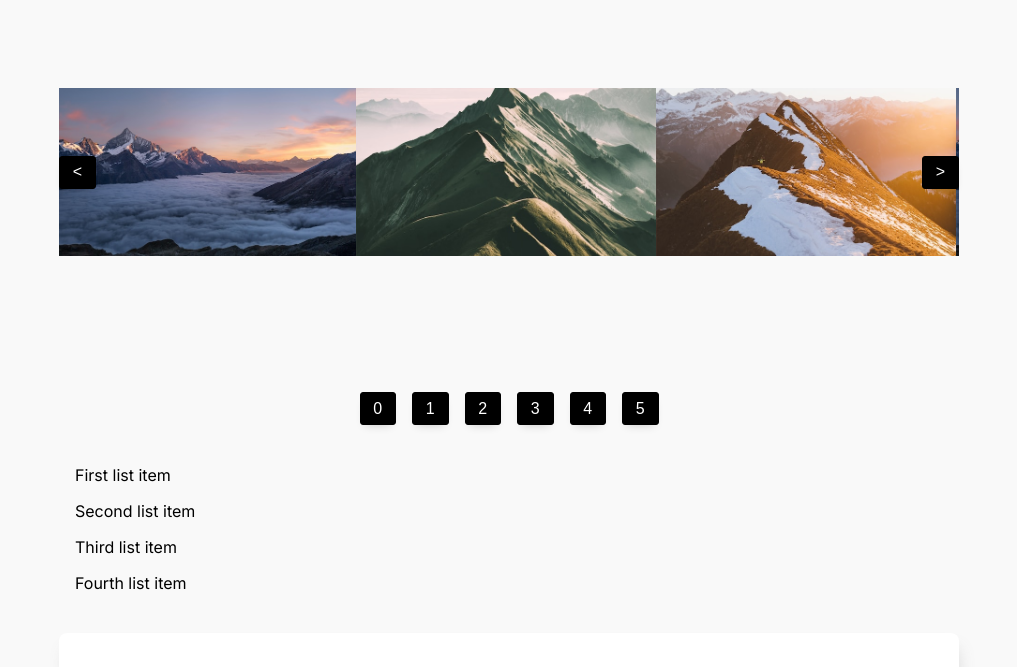
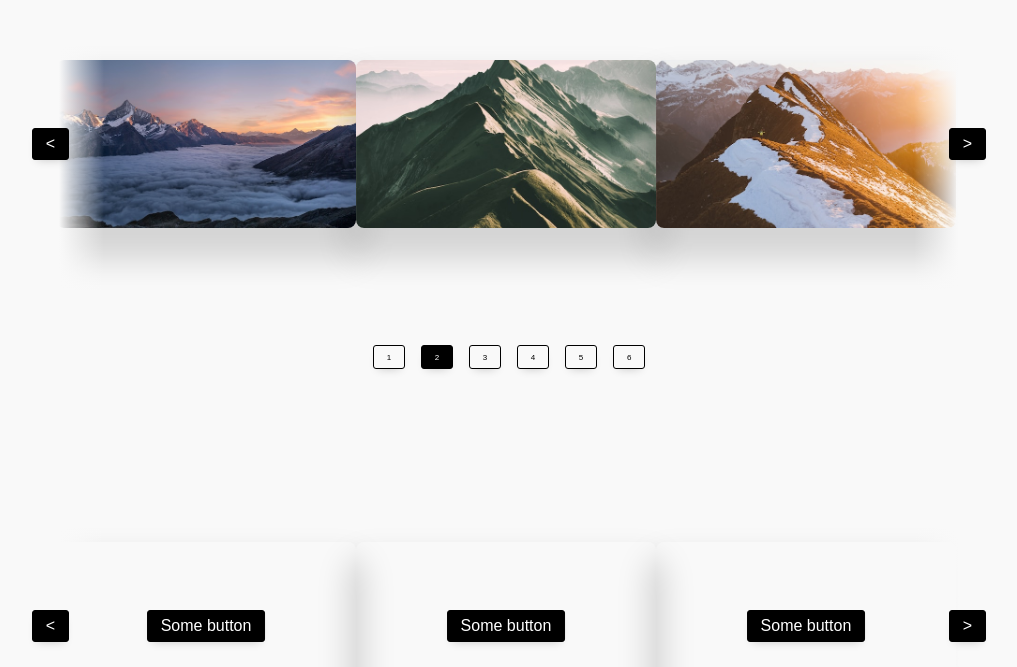
Before and after one commit to cristian-albu/acj-v2, a Next.js app: page /stylesheet in a window 1280 px wide. Shown: the part 129-796 px from the top of the page, without its empty margins (131-1148 px from the left). Built offline with nearby package versions, Linux system fonts and the light colour scheme.

Commit message:
final slider

```diff
--- /dev/null
+++ b/shared/components/presentation/PresentationItem.tsx
@@ -0,0 +1,52 @@
+"use client";
+import Image from "next/image";
+import styles from "./presentation.module.scss";
+import { TImage, TPresentationItem } from "./types";
+/**
+ * PresentationItem
+ *  - Can be either an image or a component
+ * - If it is an image, it will be rendered as an image
+ * - If it is a component, it will be rendered as a component
+ * @param {TPresentationItem} props
+ * @returns {React.FC<TPresentationItem>}
+ * @example
+ * <PresentationItem item={item} type={type} index={index} eventHandlers={eventHandlers} className={styles.presItem} />
+ */
+export const PresentationItem: React.FC<TPresentationItem> = ({
+    item,
+    type,
+    className,
+    style,
+    index,
+    onFocus,
+    eventHandlers,
+}) => {
+    return (
+        <div
+            className={className}
+            draggable={true}
+            style={style}
+            aria-label={`Slide number: ${index + 1}`}
+            role="option"
+            tabIndex={0}
+            onFocus={() => onFocus()}
+            {...eventHandlers}
+        >
+            {type === "components" ? (
+                (item as React.ReactNode)
+            ) : (
+                <div className={styles.imgContainer}>
+                    <Image
+                        src={(item as TImage).src}
+                        width={600}
+                        height={600}
+                        alt={(item as TImage).alt || "slider image"}
+                        className={styles.img}
+                    />
+                </div>
+            )}
+        </div>
+    );
+};
+
+export default PresentationItem;
--- a/shared/components/presentation/Slider.tsx
+++ b/shared/components/presentation/Slider.tsx
@@ -1,16 +1,42 @@
 "use client";
-import React, { useRef, useState } from "react";
+import React, { useEffect, useRef, useState } from "react";
 import styles from "./presentation.module.scss";
-import { TImage, TPresentationItem, TSliderComponent, TSliderProps } from "./types";
-import Image from "next/image";
+import { TImage, TSliderComponent, TSliderProps } from "./types";
 import Button from "../layout/Button";
+import getEffectiveBackgroundColor from "@/shared/lib/getEffectiveBackgroundColor";
+import PresentationItem from "./PresentationItem";
+import isCurrPrevOrNextIndex from "./utils/isCurrPrevOrNextIndex";
 
+/**
+ * Slider
+ * - A slider component that can be used to display images or components
+ * - It has a menu that can be used to navigate to a specific slide
+ * - It has a previous and next button
+ * - It can be navigated with the keyboard
+ * @param {TSliderProps} props
+ * @returns {React.FC<TSliderProps>}
+ * @example
+ * <Slider sliderItems={sliderData.sliderItems} type={sliderData.type} />
+ */
 const Slider: React.FC<TSliderProps> = ({ type, sliderItems }) => {
     const dragStartVal = useRef<number>(0);
+    const sliderRef = useRef<HTMLDivElement | null>(null);
+    const sliderContentRef = useRef<HTMLDivElement | null>(null);
+    const sliderMenuRef = useRef<HTMLDivElement | null>(null);
 
     const [currIndex, setCurrIndex] = useState(1);
 
-    const handleSetIndex = (index: number) => {
+    /**
+     * - The slider has a background color that is used to create a gradient overlay
+     * - This background color is not always the same as the background color of the slider
+     */
+    const [realBackgroundColor, setRealBackgroundColor] = useState<string>("rgba(0,0,0,0)");
+    useEffect(() => {
+        const realBgColor = getEffectiveBackgroundColor(sliderRef.current as HTMLDivElement);
+        setRealBackgroundColor(realBgColor);
+    }, []);
+
+    const handleSelectSlideFromMenu = (index: number) => {
         setCurrIndex(index);
     };
 
@@ -30,6 +56,10 @@ const Slider: React.FC<TSliderProps> = ({ type, sliderItems }) => {
         }
     };
 
+    /**
+     * - onTouchStart and onTouchEnd are for mobile
+     * - onDragStart and onDragEnd are for desktop
+     */
     const eventHandlers = {
         onTouchStart: (e: React.TouchEvent<HTMLDivElement>) => {
             const touch = e.touches[0];
@@ -60,6 +90,11 @@ const Slider: React.FC<TSliderProps> = ({ type, sliderItems }) => {
         },
     };
 
+    /**
+     * - ArrowLeft: previous slide
+     * - ArrowRight: next slide
+     * - ArrowDown: focus slider menu
+     */
     const handleWrapperKeydown = (e: React.KeyboardEvent<HTMLDivElement>) => {
         if (e.key === "ArrowLeft") {
             e.preventDefault();
@@ -67,35 +102,81 @@ const Slider: React.FC<TSliderProps> = ({ type, sliderItems }) => {
         } else if (e.key === "ArrowRight") {
             e.preventDefault();
             handleNext();
+        } else if (e.key === "ArrowDown") {
+            e.preventDefault();
+            sliderMenuRef.current?.focus();
+        }
+    };
+
+    const handleSliderMenuKeydown = (e: React.KeyboardEvent<HTMLDivElement>) => {
+        if (e.key === "ArrowUp") {
+            e.preventDefault();
+            sliderContentRef.current?.focus();
         }
     };
 
     return (
-        <div className={styles.sliderWrapper} onKeyDown={handleWrapperKeydown}>
+        <div
+            className={styles.sliderWrapper}
+            onKeyDown={handleWrapperKeydown}
+            ref={sliderRef}
+            role="region"
+            aria-label="Slider"
+            tabIndex={0}
+        >
             <div className={styles.btnContainer}>
-                <Button onClick={handlePrevious}>{"<"}</Button>
-                <Button onClick={handleNext}>{">"}</Button>
+                <Button onClick={handlePrevious} aria-label="Previous slide">
+                    {"<"}
+                </Button>
+                <Button onClick={handleNext} aria-label="Next slide">
+                    {">"}
+                </Button>
             </div>
 
-            <div className={styles.sliderContainer}>
+            <div className={styles.sliderContainer} ref={sliderContentRef} role="listbox" tabIndex={0}>
                 {sliderItems.map((item, index) => (
                     <PresentationItem
                         key={index.toString()}
                         item={type === "images" ? (item as TSliderComponent).item : (item as TSliderComponent).item}
                         type={type}
+                        index={index}
                         eventHandlers={eventHandlers}
                         className={styles.presItem}
+                        onFocus={() => setCurrIndex(index)}
                         style={{
                             translate: `${-100 * currIndex}%`,
                             scale: index === currIndex ? 1.1 : 0.8,
+                            opacity: isCurrPrevOrNextIndex(index, currIndex, sliderItems.length) ? 1 : 0,
                         }}
                     />
                 ))}
             </div>
-            <div className={styles.sliderMenu}>
-                {sliderItems.map((_item, index) => (
-                    <Button key={index.toString()} onClick={() => handleSetIndex(index)}>
-                        {index}
+
+            <div
+                className={styles.sliderOverlay}
+                style={{
+                    background: `linear-gradient(90deg, ${realBackgroundColor} 0%, rgba(0,0,0,0) 5%, rgba(0,0,0,0) 95%, ${realBackgroundColor} 100%)`,
+                }}
+            />
+
+            <div
+                className={styles.sliderMenu}
+                ref={sliderMenuRef}
+                tabIndex={0}
+                role="listbox"
+                onKeyDown={handleSliderMenuKeydown}
+            >
+                {sliderItems.map((item, index) => (
+                    <Button
+                        key={index.toString()}
+                        role="option"
+                        onClick={() => handleSelectSlideFromMenu(index)}
+                        btnStyle={index === currIndex ? undefined : "outline"}
+                        aria-label={`slider button that navigates to the slide number ${index + 1}. ${
+                            type === "images" ? (item.item as TImage).alt || "" : ""
+                        }`}
+                    >
+                        {index + 1}
                     </Button>
                 ))}
             </div>
@@ -104,23 +185,3 @@ const Slider: React.FC<TSliderProps> = ({ type, sliderItems }) => {
 };
 
 export default Slider;
-
-export const PresentationItem: React.FC<TPresentationItem> = ({ item, type, className, style, eventHandlers }) => {
-    return (
-        <div className={className} draggable={true} style={style} {...eventHandlers}>
-            {type === "components" ? (
-                (item as React.ReactNode)
-            ) : (
-                <div className={styles.imgContainer}>
-                    <Image
-                        src={(item as TImage).src}
-                        width={600}
-                        height={600}
-                        alt={(item as TImage).alt || "slider image"}
-                        className={styles.img}
-                    />
-                </div>
-            )}
-        </div>
-    );
-};
--- a/shared/components/presentation/presentation.module.scss
+++ b/shared/components/presentation/presentation.module.scss
@@ -1,11 +1,20 @@
 .sliderWrapper {
     width: 100%;
     position: relative;
-    aspect-ratio: 16/9;
+    aspect-ratio: 2/1;
     display: flex;
     flex-direction: column;
     justify-content: center;
     align-items: center;
+
+    &:focus {
+        outline: none;
+        .sliderContainer {
+            & .presItem {
+                outline: 1px solid black;
+            }
+        }
+    }
 
     & .sliderContainer {
         width: 100%;
@@ -15,6 +24,13 @@
         align-items: center;
         position: relative;
         overflow: hidden;
+
+        &:focus {
+            outline: none;
+            & .presItem {
+                outline: 1px solid black;
+            }
+        }
 
         & .presItem {
             width: 33.33%;
@@ -27,7 +43,14 @@
             justify-content: center;
             align-items: center;
             cursor: grab;
-            transition: scale 0.5s ease-in-out, translate 0.5s ease-in-out;
+            overflow: hidden;
+            border-radius: 0.5rem;
+            box-shadow: 0rem 1.5rem 2rem 0.5rem rgba(0, 0, 0, 0.15);
+            transition: scale 0.5s ease-in-out, translate 0.5s ease-in-out, opacity 0.5s ease-in-out;
+
+            &:focus {
+                outline: 2px solid black;
+            }
         }
 
         & .imgContainer {
@@ -42,8 +65,21 @@
             }
         }
     }
+
+    & .sliderOverlay {
+        pointer-events: none;
+        position: absolute;
+        left: 0;
+        right: 0;
+        width: 100%;
+        height: 100%;
+        z-index: 1;
+        animation: fadeIn 1s ease-in-out;
+    }
+
     & .btnContainer {
-        width: 100%;
+        width: 106%;
+        margin-left: -3%;
         height: 100%;
         position: absolute;
         left: 0;
@@ -66,5 +102,18 @@
         justify-content: center;
         gap: 1rem;
         align-items: center;
+
+        & > button {
+            font-size: 0.5rem;
+        }
     }
 }
+
+@keyframes fadeIn {
+    0% {
+        opacity: 0;
+    }
+    100% {
+        opacity: 1;
+    }
+}
--- a/shared/components/presentation/types.ts
+++ b/shared/components/presentation/types.ts
@@ -17,6 +17,8 @@ export type TSliderComponent = {
 
 export type TPresentationItem = {
     type: "images" | "components";
+    onFocus: () => void;
+    index: number;
     eventHandlers: Record<string, (e: any) => void>;
     className: string;
     style?: React.CSSProperties;
--- /dev/null
+++ b/shared/components/presentation/utils/isCurrPrevOrNextIndex.ts
@@ -0,0 +1,12 @@
+/**
+ * - If the index is the current index, the previous index or the next index, it should return true
+ */
+export default function isCurrPrevOrNextIndex(index: number, currIndex: number, sliderLength: number) {
+    return (
+        index === currIndex ||
+        index === currIndex - 1 ||
+        (currIndex === 0 && index === sliderLength - 1) ||
+        index === currIndex + 1 ||
+        (currIndex === sliderLength - 1 && index === 0)
+    );
+}
--- /dev/null
+++ b/shared/lib/getEffectiveBackgroundColor.ts
@@ -0,0 +1,17 @@
+export default function getEffectiveBackgroundColor(element: HTMLElement) {
+    while (element) {
+        const computedStyle = window.getComputedStyle(element);
+        const backgroundColor = computedStyle.backgroundColor;
+
+        // Check if the background color is not transparent
+        if (backgroundColor !== "rgba(0, 0, 0, 0)" && backgroundColor !== "transparent") {
+            return backgroundColor;
+        }
+
+        // Move to the parent element
+        element.parentElement ? (element = element.parentElement) : null;
+    }
+
+    // Return a default color if no non-transparent background color is found
+    return "white"; // You can choose a default color
+}
--- a/views/stylesheet/StylesheetView.tsx
+++ b/views/stylesheet/StylesheetView.tsx
@@ -21,12 +21,21 @@ import { TSliderProps } from "@/shared/components/presentation/types";
 const mock_sliderData: TSliderProps = {
     type: "images",
     sliderItems: [
-        { item: { src: "/img1.jpg" } },
+        { item: { src: "/img1.jpg", alt: "An image of something" } },
         { item: { src: "/img2.jpg" } },
         { item: { src: "/img3.jpg" } },
         { item: { src: "/img1.jpg" } },
         { item: { src: "/img2.jpg" } },
         { item: { src: "/img3.jpg" } },
+    ],
+};
+
+const mock_sliderData2: TSliderProps = {
+    type: "components",
+    sliderItems: [
+        { item: <Button>Some button</Button> },
+        { item: <Button>Some button</Button> },
+        { item: <Button>Some button</Button> },
     ],
 };
 
@@ -36,6 +45,10 @@ const StylesheetView = () => {
             <Wrapper>
                 <Row>
                     <Slider sliderItems={mock_sliderData.sliderItems} type={mock_sliderData.type} />
+                </Row>
+
+                <Row>
+                    <Slider sliderItems={mock_sliderData2.sliderItems} type={mock_sliderData2.type} />
                 </Row>
                 <Row>
                     <List listItems={mock_listItems} />
```
